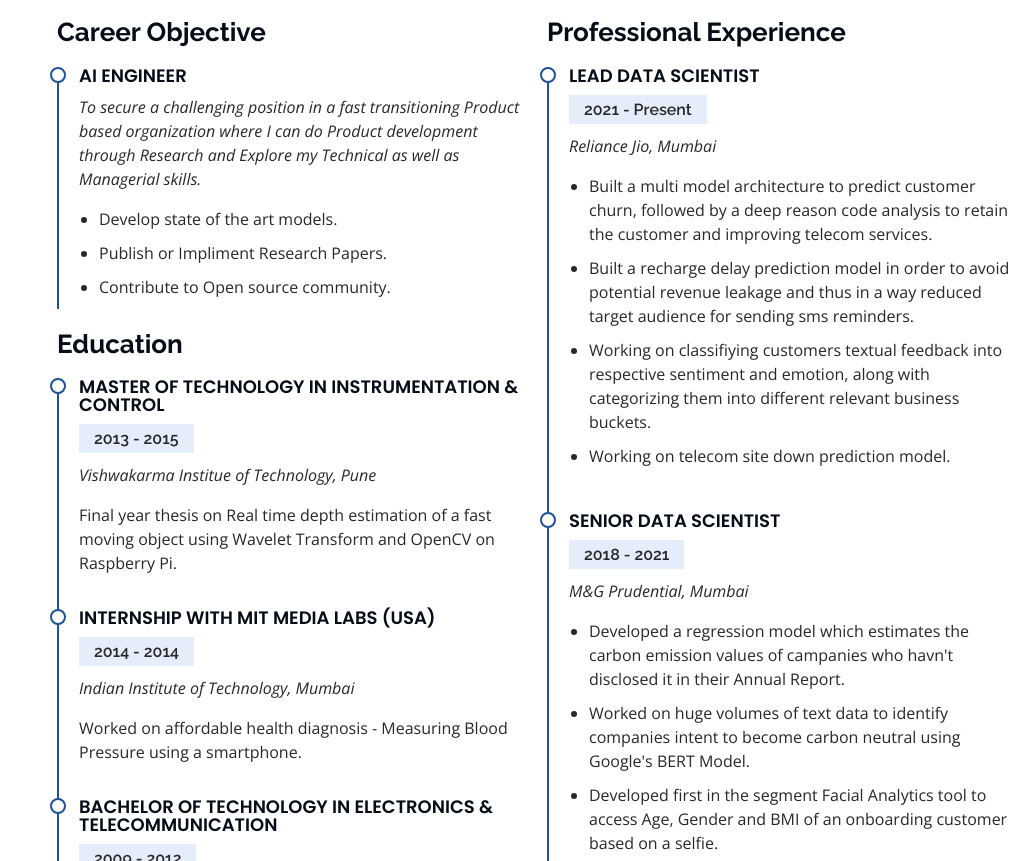
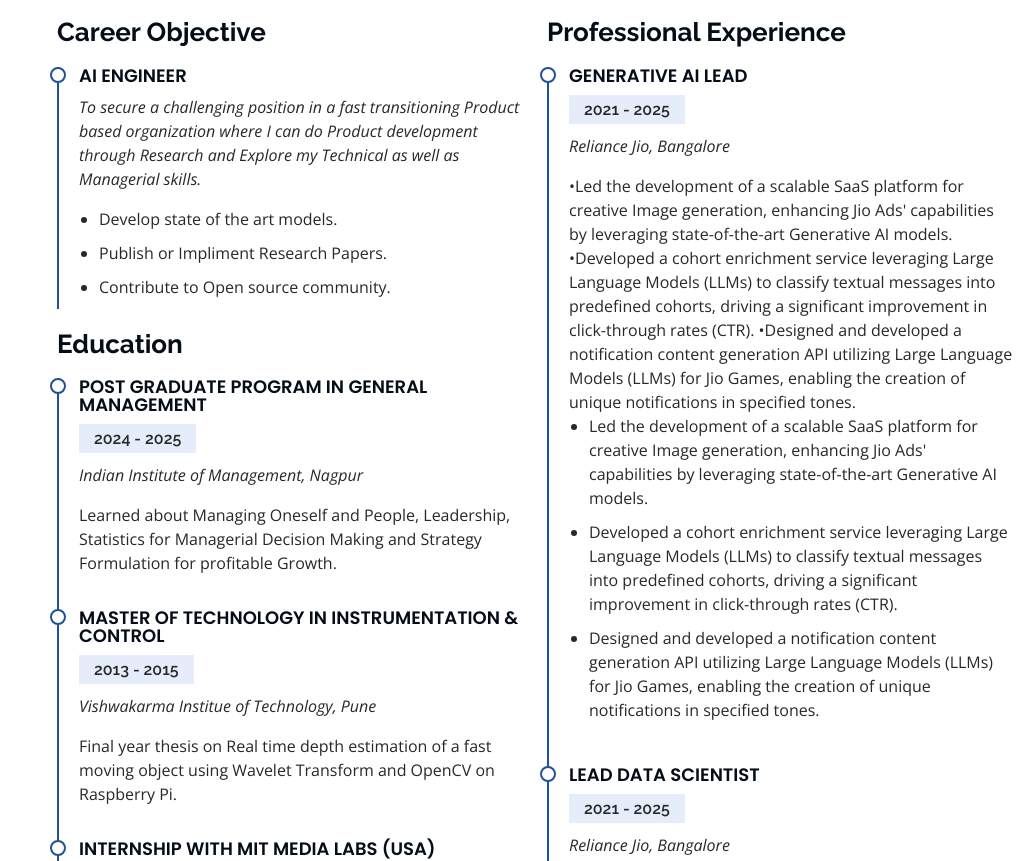
Before and after one commit to VINIT777/Profile, a plain HTML site: page index.html in a window 1280 px wide. Shown: the part 2838-3699 px from the top of the page, without its empty margins (255-1280 px from the left). Drawn offline with nearby package versions, Linux system fonts and the light colour scheme.

Commit message:
Update index.html

```diff
--- a/index.html
+++ b/index.html
@@ -271,6 +271,12 @@
             </div>
             <h3 class="resume-title">Education</h3>
             <div class="resume-item">
+              <h4>Post Graduate Program in General Management
+              <h5>2024 - 2025</h5>
+              <p><em>Indian Institute of Management, Nagpur</em></p>
+              <p>Learned about Managing Oneself and People, Leadership, Statistics for Managerial Decision Making and Strategy Formulation for profitable Growth. </p>
+            </div>
+            <div class="resume-item">
               <h4>Master of Technology in Instrumentation &amp; Control
               <h5>2013 - 2015</h5>
               <p><em>Vishwakarma Institue of Technology, Pune</em></p>
@@ -298,9 +304,30 @@
           <div class="col-lg-6" data-aos="fade-up" data-aos-delay="100">
             <h3 class="resume-title">Professional Experience</h3>
             <div class="resume-item">
+              <h4>Generative AI Lead</h4>
+              <h5>2021 - 2025</h5>
+              <p><em>Reliance Jio, Bangalore</em></p>
+
+              •Led the development of a scalable SaaS platform for creative Image generation, enhancing Jio Ads' capabilities by leveraging
+state-of-the-art Generative AI models.
+•Developed a cohort enrichment service leveraging Large Language Models (LLMs) to classify textual messages into
+predefined cohorts, driving a significant improvement in click-through rates (CTR).
+•Designed and developed a notification content generation API utilizing Large Language Models (LLMs) for Jio Games, enabling
+the creation of unique notifications in specified tones.
+
+              <ul>
+                <li>Led the development of a scalable SaaS platform for creative Image generation, enhancing Jio Ads' capabilities by leveraging
+state-of-the-art Generative AI models.</li>
+                <li>Developed a cohort enrichment service leveraging Large Language Models (LLMs) to classify textual messages into
+predefined cohorts, driving a significant improvement in click-through rates (CTR). </li>
+                <li>Designed and developed a notification content generation API utilizing Large Language Models (LLMs) for Jio Games, enabling
+the creation of unique notifications in specified tones. </li>
+             </ul>
+            </div>
+            <div class="resume-item">
               <h4>Lead Data Scientist</h4>
-              <h5>2021 - Present</h5>
-              <p><em>Reliance Jio, Mumbai</em></p>
+              <h5>2021 - 2025</h5>
+              <p><em>Reliance Jio, Bangalore</em></p>
               <ul>
                 <li>Built a multi model architecture to predict customer churn, followed by a deep reason code analysis to retain the customer and improving telecom services.</li>
                 <li>Built a recharge delay prediction model in order to avoid potential revenue leakage and thus in a way reduced target audience for sending sms reminders. </li>
```
